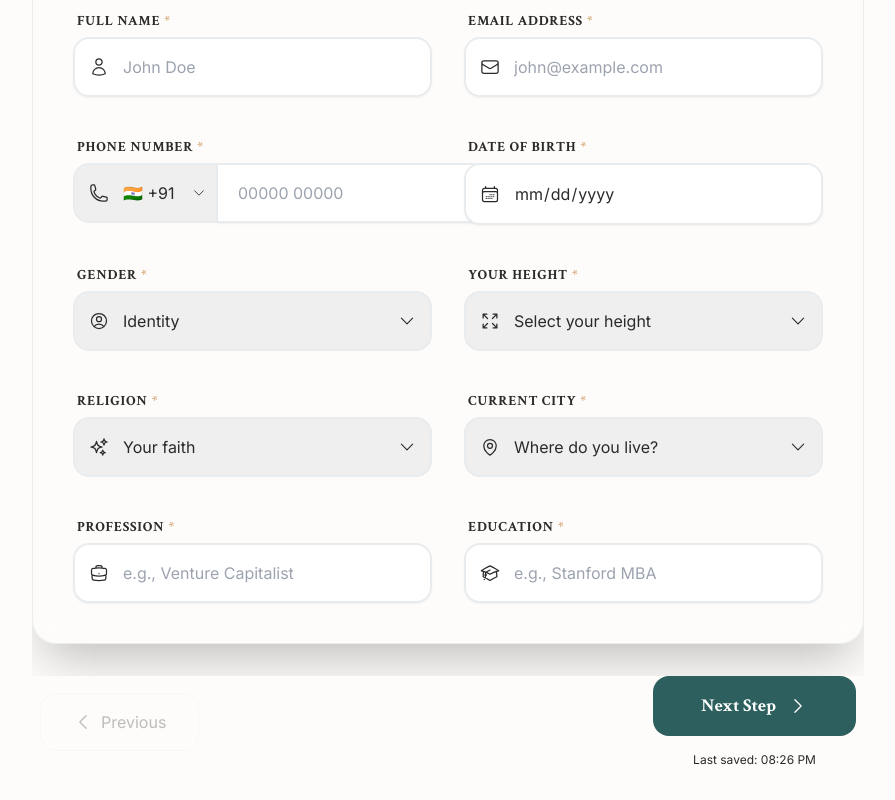
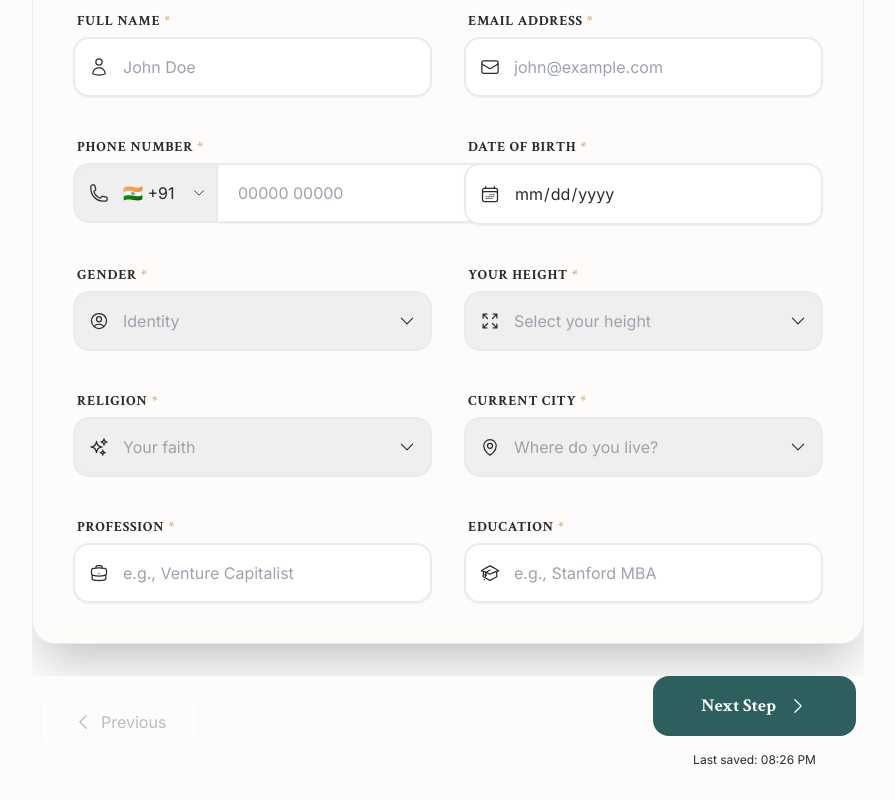
Before and after one commit to Leeshwaan04/freezmelanding, a Next.js app: page /application in a window 1280 px wide. Shown: the part 628-1428 px from the top of the page, without its empty margins (192-1087 px from the left). Built offline with nearby package versions, Linux system fonts and the light colour scheme.

Commit message:
Use text-gray-400 for dropdown placeholders to match native input placeholder color

```diff
--- a/src/app/application/components/FormField.tsx
+++ b/src/app/application/components/FormField.tsx
@@ -98,7 +98,7 @@ const FormField = ({
               value={value}
               onChange={onChange}
               required={required}
-              className={`w-full ${icon ? 'pl-12' : 'px-5'} py-4 bg-card/40 backdrop-blur-sm border-2 rounded-2xl font-body transition-all duration-300 appearance-none focus:outline-none focus:ring-0 focus:bg-card/80 ${value === '' ? 'text-muted-foreground/35' : 'text-foreground'
+              className={`w-full ${icon ? 'pl-12' : 'px-5'} py-4 bg-card/40 backdrop-blur-sm border-2 rounded-2xl font-body transition-all duration-300 appearance-none focus:outline-none focus:ring-0 focus:bg-card/80 ${value === '' ? 'text-gray-400' : 'text-foreground'
                 } ${error ? 'border-destructive/40 focus:border-destructive' : 'border-border/50 focus:border-primary'
                 }`}
             >
```
